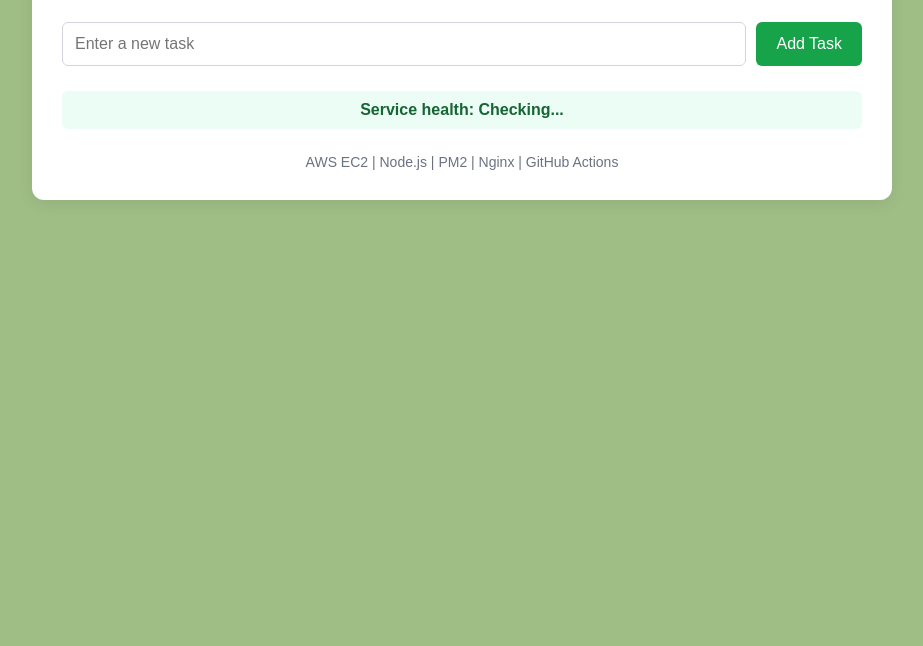
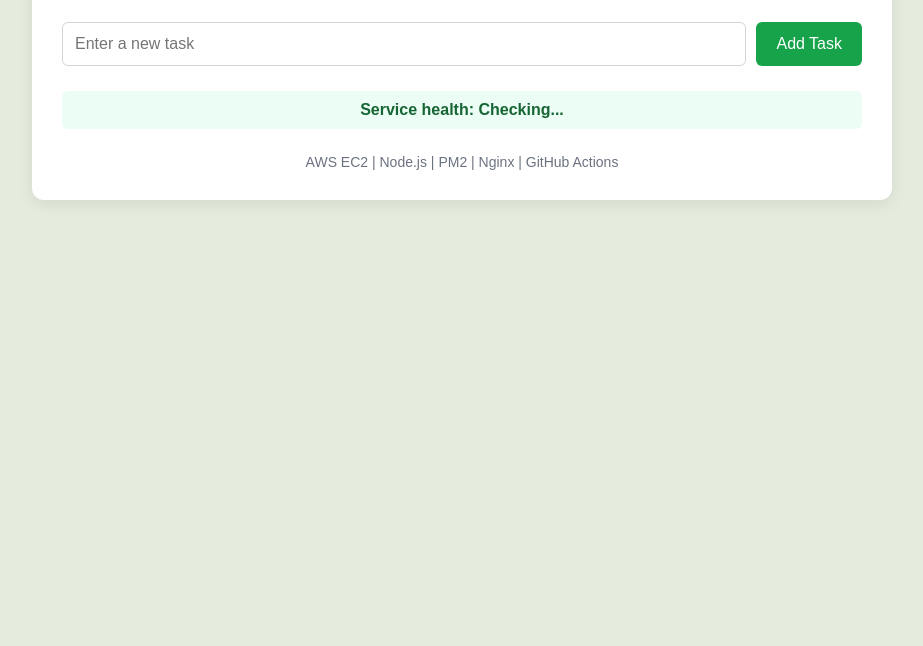
Before and after one commit to RIMJHIM2311/Todo-aws-devops, a website: page public/index.html in a window 1280 px wide. Shown: the part 154-800 px from the top of the page, without its empty margins (178-1101 px from the left). Drawn offline with Linux system fonts and the light colour scheme.

Commit message:
colour changes

```diff
--- a/public/index.html
+++ b/public/index.html
@@ -23,7 +23,7 @@
 
             font-family: Arial, Helvetica, sans-serif;
 
-            background-color: #9fbe85;
+            background-color: #e5ecde;
 
             color: #1f2937;
         }
```
